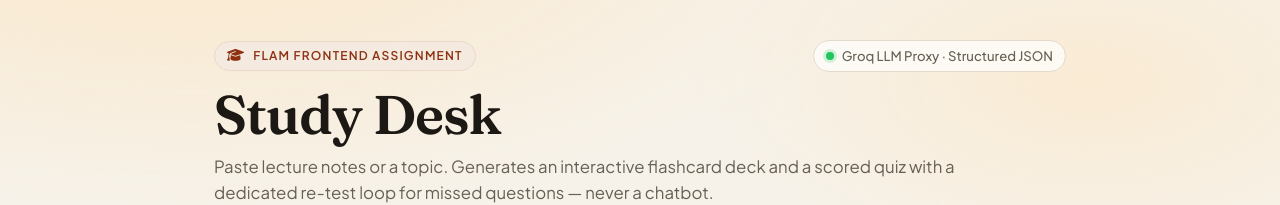
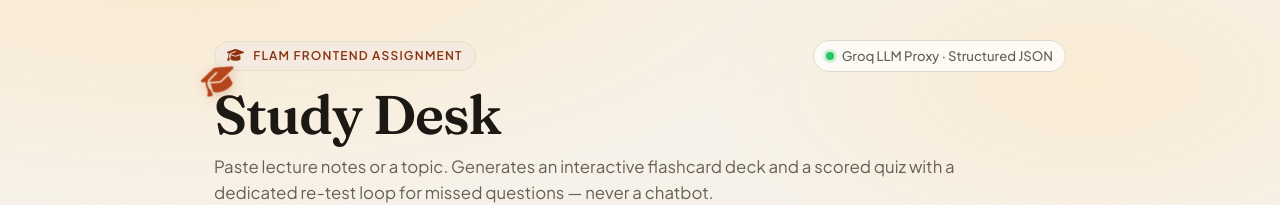
Before and after one commit to Charan-718/Flam-Assignment, a React (Vite) app: page / in a window 1280 px wide. Shown: the top 205 px of the page. Built offline with nearby package versions, Linux system fonts and the light colour scheme.

Commit message:
feat(ui): add tilted graduation cap on letter S and update browser title/favicon

```diff
--- a/src/App.tsx
+++ b/src/App.tsx
@@ -109,7 +109,12 @@ export default function App() {
           </div>
         </div>
         <div className="hero__main">
-          <h1>Study Desk</h1>
+          <h1 className="hero-title">
+            <span className="title-cap-wrap">
+              <i className="fa-solid fa-graduation-cap title-cap" aria-hidden="true" />
+              S
+            </span>tudy Desk
+          </h1>
           <p className="lede">
             Paste lecture notes or a topic. Generates an interactive flashcard deck and a scored quiz with a dedicated re-test loop for missed questions — never a chatbot.
           </p>
--- a/src/index.css
+++ b/src/index.css
@@ -106,10 +106,35 @@ h4,
   box-shadow: 0 0 0 3px rgba(34, 197, 94, 0.2);
 }
 
-.hero__main h1 {
+.hero-title {
+  position: relative;
+  display: inline-block;
   margin: 0 0 8px;
   font-size: clamp(2.4rem, 4.5vw, 3.4rem);
   line-height: 1.15;
+}
+
+.title-cap-wrap {
+  position: relative;
+  display: inline-block;
+}
+
+.title-cap {
+  position: absolute;
+  top: -18px;
+  left: -12px;
+  font-size: 0.52em;
+  color: var(--accent);
+  transform: rotate(-24deg);
+  pointer-events: none;
+  filter: drop-shadow(0 3px 6px rgba(181, 69, 27, 0.3));
+  transition: transform 0.25s cubic-bezier(0.34, 1.56, 0.64, 1);
+  display: inline-block;
+  line-height: 1;
+}
+
+.hero-title:hover .title-cap {
+  transform: rotate(-16deg) scale(1.12) translateY(-3px);
 }
 
 .lede {
```
Also changed, not shown: index.html (+1 -1 lines).
